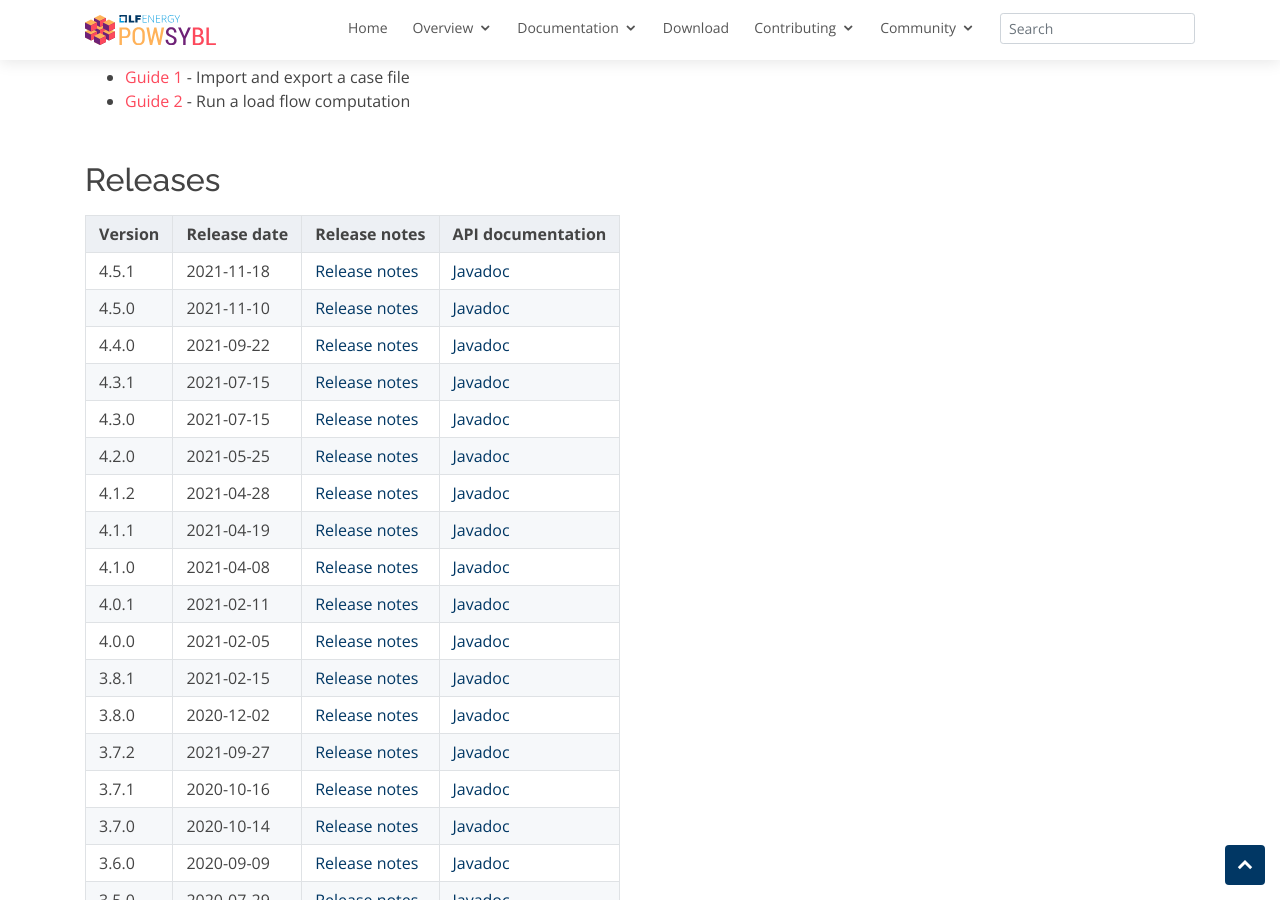
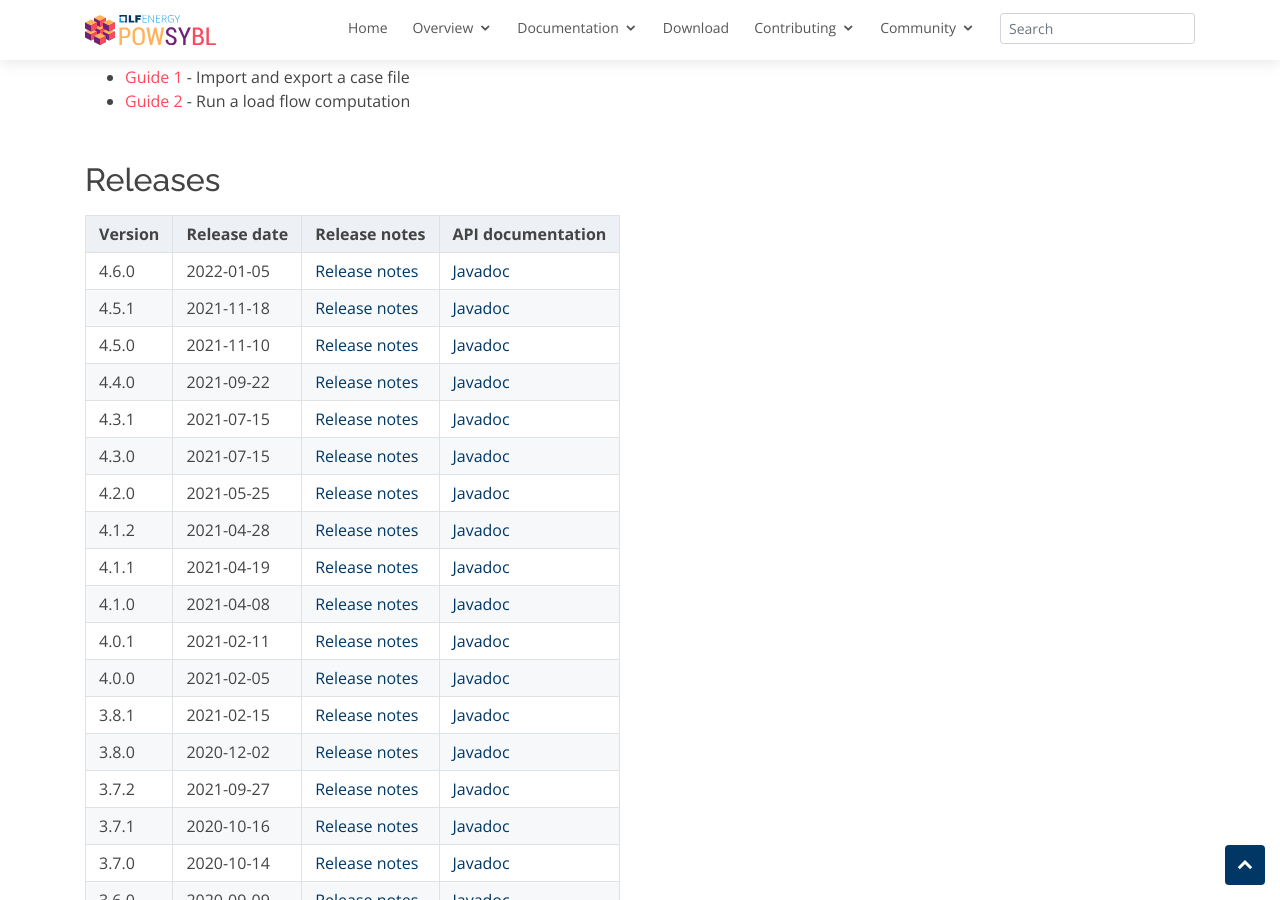
Before and after one commit to powsybl/powsybl.github.io, a Jekyll site: the page built from pages/documentation/developer/repositories/powsybl-core.md, in a window 1280 px wide and 900 px high, scrolled down 512 px. Built offline with Jekyll 4.4.1, drawn with Linux system fonts in a browser that asks for light colours; our own code applies the rules of GitHub Pages for plain Markdown files.

Commit message:
Update core table
Signed-off-by: Florian Dupuy <florian.dupuy@rte-france.com>

```diff
--- a/pages/documentation/developer/repositories/powsybl-core.md
+++ b/pages/documentation/developer/repositories/powsybl-core.md
@@ -18,6 +18,7 @@
 
 | Version | Release date | Release notes | API documentation |
 | ------- | ------------ | ------------- | ----------------- |
+| 4.6.0 | 2022-01-05 | [Release notes](https://github.com/powsybl/powsybl-core/releases/tag/v4.6.0) | [Javadoc](https://javadoc.io/doc/com.powsybl/powsybl-core/4.6.0/index.html) |
 | 4.5.1 | 2021-11-18 | [Release notes](https://github.com/powsybl/powsybl-core/releases/tag/v4.5.1) | [Javadoc](https://javadoc.io/doc/com.powsybl/powsybl-core/4.5.1/index.html) |
 | 4.5.0 | 2021-11-10 | [Release notes](https://github.com/powsybl/powsybl-core/releases/tag/v4.5.0) | [Javadoc](https://javadoc.io/doc/com.powsybl/powsybl-core/4.5.0/index.html) |
 | 4.4.0 | 2021-09-22 | [Release notes](https://github.com/powsybl/powsybl-core/releases/tag/v4.4.0) | [Javadoc](https://javadoc.io/doc/com.powsybl/powsybl-core/4.4.0/index.html) |
```
